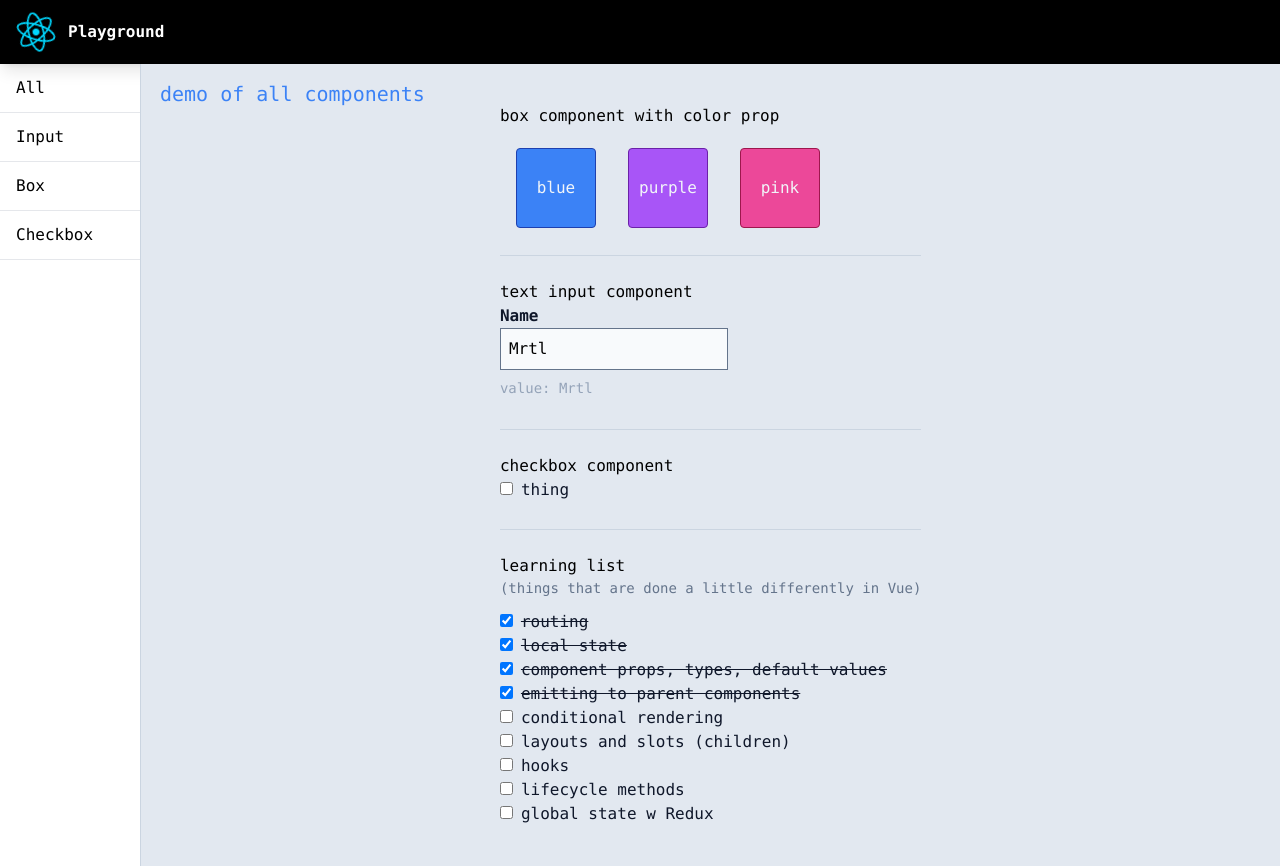
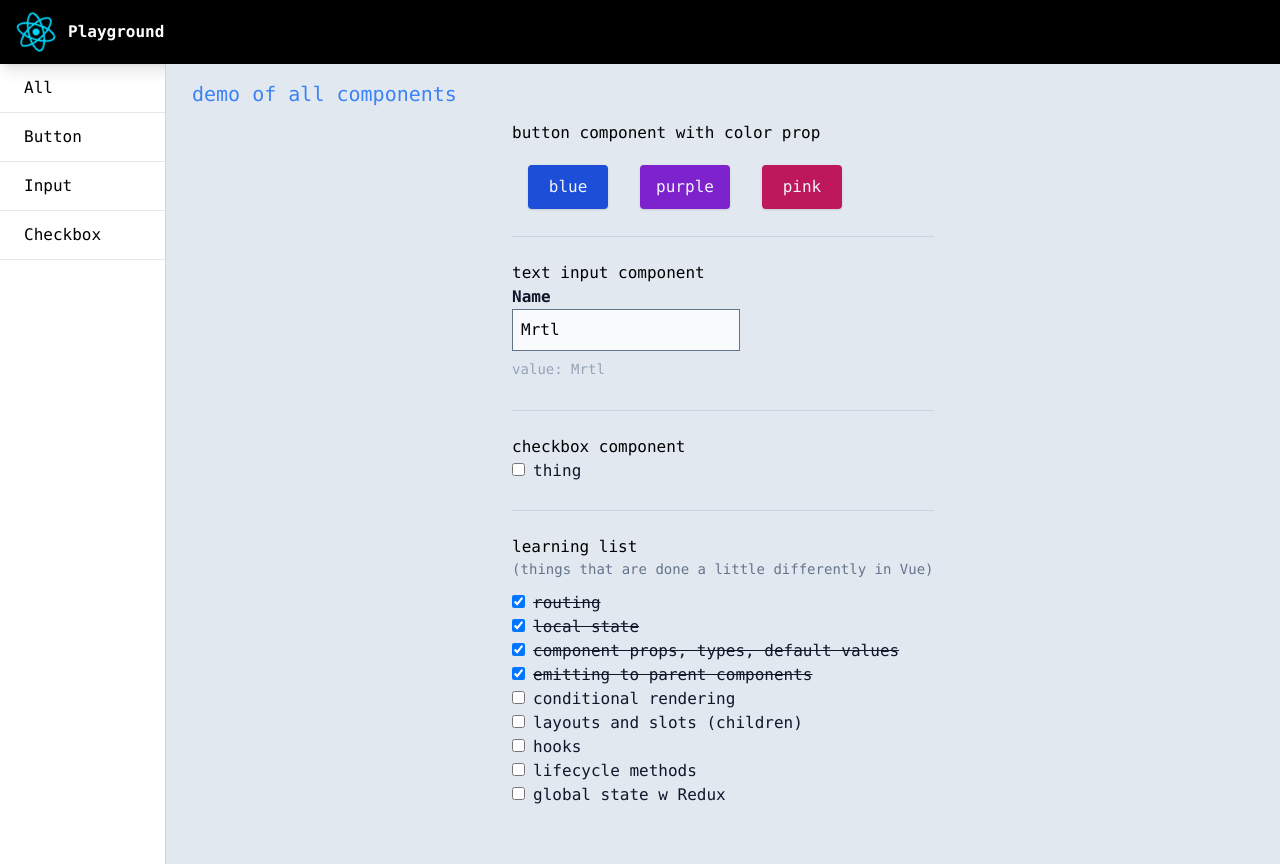
Before and after one commit to Mrtly/next-thing, a React (Vite) app: page / in a window 1280 px wide. Built offline with nearby package versions, Linux system fonts and the light colour scheme.

Commit message:
box to button

```diff
--- a/src/App.tsx
+++ b/src/App.tsx
@@ -1,7 +1,7 @@
 import Logo from './components/logo';
 import Divider from './components/divider';
-import FaffInput from './components/faffInput';
-import Box from './components/box'
+import Textinput from './components/textinput';
+import Button from './components/button'
 import Checkbox from './components/checkbox'
 import LearningList from './components/learningList'
 import { Link, Route, Routes } from 'react-router-dom'
@@ -13,12 +13,12 @@ function App() {
       <Logo /> <span className='font-mono font-semibold ml-3'>Playground</span>
     </div>
     <div className="flex font-mono">
-      <nav className="w-40 shadow-md border-r border-slate-300">
+      <nav className="w-48 shadow-md border-r border-slate-300">
         <ul className='flex flex-col'>
-        <li><Link to="/" className="py-3 px-4 border-b w-full block">All</Link></li>
-        <li> <Link to="/form" className="py-3 px-4 border-b w-full block">Input</Link></li>
-        <li><Link to="/box" className="py-3 px-4 border-b w-full block">Box</Link></li>
-        <li><Link to="/checkbox" className="py-3 px-4 border-b w-full block">Checkbox</Link></li>
+        <li><Link to="/" className="py-3 px-6 border-b w-full block">All</Link></li>
+        <li><Link to="/button" className="py-3 px-6 border-b w-full block">Button</Link></li>
+        <li><Link to="/form" className="py-3 px-6 border-b w-full block">Input</Link></li>
+        <li><Link to="/checkbox" className="py-3 px-6 border-b w-full block">Checkbox</Link></li>
         </ul>
       </nav>
       <div className="w-screen min-h-screen p-10 bg-slate-200 flex flex-col items-center justify-center">
@@ -26,21 +26,21 @@ function App() {
       <Routes>
         <Route path="/" element={
           <div className="">
-            <h1 className="absolute top-20 left-40 font-mono text-xl text-blue-500">
+            <h1 className="absolute top-20 left-48 font-mono text-xl text-blue-500">
               demo of all components
             </h1>
 
             <div>
-              box component with color prop
+              button component with color prop
               <div className="mt-5 flex items-center">
               {['blue', 'purple', 'pink'].map((item,index)=>{
-                return <Box key={index} color={item} className="mx-4"/>
+                return <Button key={index} color={item} className="mx-4"/>
               })}
             </div>
 
             <Divider/>
             text input component
-            <FaffInput id="input1" label="Name" onValueChange={(e) => console.log(e)}/>
+            <Textinput id="input1" label="Name" onValueChange={(e) => console.log(e)}/>
 
 
             <Divider/>
@@ -53,8 +53,8 @@ function App() {
 
             </div>
           </div>}/>
-        <Route path="/form" element={<FaffInput id="input1" label="Name" />}/>
-        <Route path="/box" element={<Box color="blue"/>}/>
+        <Route path="/form" element={<Textinput id="input1" label="Name" />}/>
+        <Route path="/button" element={<Button color="blue"/>}/>
         <Route path="/checkbox" element={<Checkbox id="checkbox1" label="thing"/>}/>
       </Routes>
       </div>
--- a/src/components/box.tsx
+++ /dev/null
@@ -1,9 +0,0 @@
-export default function Box(props:
-  { color: string, className?: string }) {
-
-  return <div
-  className={`h-20 min-w-[80px] flex items-center justify-center rounded border border-${props.color}-800 bg-${props.color}-500 text-slate-100 ${props.className}`}>
-    {props.color}
-  </div>
-
-}
--- /dev/null
+++ b/src/components/button.tsx
@@ -0,0 +1,13 @@
+export default function Box(props:
+  { color: string, className?: string }) {
+
+  const handleClick = () => {
+    console.log(props.color)
+  }
+
+  return <button
+    onClick={handleClick}
+    className={`h-11 min-w-[80px] px-4 flex items-center justify-center rounded shadow hover:shadow-lg bg-${props.color}-700 active:bg-slate-800 text-slate-100 ${props.className}`}>
+      {props.color}
+    </button>
+}
--- a/src/components/faffInput.tsx
+++ b/src/components/textinput.tsx
@@ -1,7 +1,7 @@
 import { ChangeEvent } from 'react';
 import { useState } from 'react';
 
-function FaffInput(props: {
+function Textinput(props: {
   id: string;
   label: string;
   onValueChange?: (newValue: string) => void; }) {
@@ -31,4 +31,4 @@ function FaffInput(props: {
   }
 
 
-export default FaffInput;
+export default Textinput;
--- a/tailwind.config.cjs
+++ b/tailwind.config.cjs
@@ -5,9 +5,9 @@ module.exports = {
     "./src/**/*.{js,ts,jsx,tsx}",
   ],
   safelist: [
-    'bg-blue-500', 'border-blue-800',
-    'bg-purple-500', 'border-purple-800',
-    'bg-pink-500', 'border-pink-800',
+    'bg-blue-700',
+    'bg-purple-700',
+    'bg-pink-700'
   ],
   theme: {
     extend: {
```
